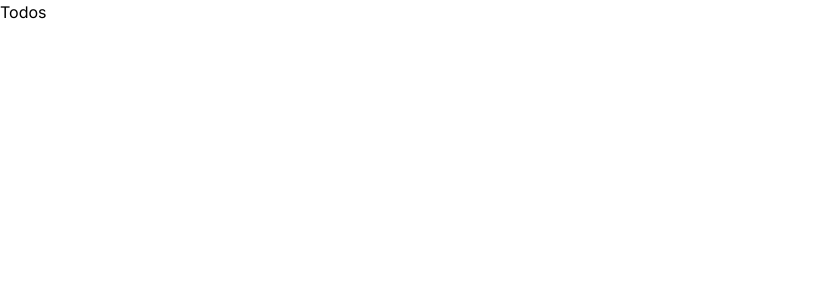
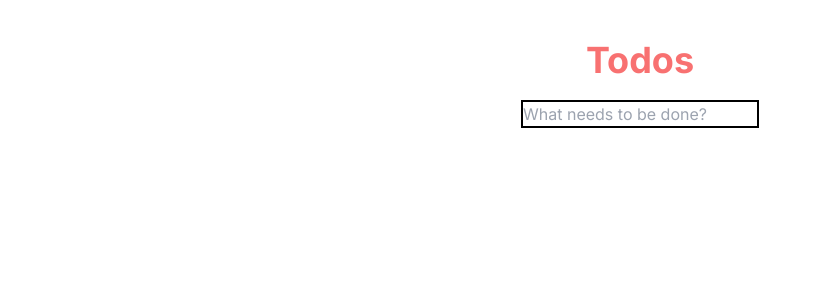
Before and after one commit to dlaurq/TODOS, a Next.js app: page / in a window 1280 px wide. Shown: the top 300 px of the page, without its empty margins (0-822 px from the left). Built offline with nearby package versions, Linux system fonts and the light colour scheme.

Commit message:
Am adaugat functionalitatea de a adauga un task in DB

```diff
--- /dev/null
+++ b/app/api/todo/route.ts
@@ -0,0 +1,9 @@
+import prisma from '@/app/lib/prisma';
+
+export async function POST(req: Request) {
+  const res: { title: string } = await req.json();
+
+  await prisma.todo.create({ data: { title: res.title } });
+
+  return Response.json({ message: 'Todo added successfully' });
+}
--- /dev/null
+++ b/app/components/TodosInput.tsx
@@ -0,0 +1,38 @@
+'use client';
+
+import { useRouter } from 'next/navigation';
+import React, { useState } from 'react';
+
+export default function TodosInput() {
+  const [inputValue, setInputValue] = useState<string>('');
+  const router = useRouter();
+  const handleKeyDown = async (e: React.KeyboardEvent<HTMLInputElement>) => {
+    if (e.key === 'Enter') {
+      try {
+        const res = await fetch('/api/todo', {
+          method: 'POST',
+          body: JSON.stringify({ title: inputValue }),
+        });
+
+        const data = await res.json();
+        router.refresh();
+        console.log(data);
+      } catch (err) {
+        console.log(err);
+      }
+    }
+  };
+
+  return (
+    <section>
+      <input
+        className="border-black border-2"
+        type="text"
+        placeholder="What needs to be done?"
+        value={inputValue}
+        onChange={(e) => setInputValue(e.target.value)}
+        onKeyDown={handleKeyDown}
+      />
+    </section>
+  );
+}
--- /dev/null
+++ b/app/lib/prisma.ts
@@ -0,0 +1,17 @@
+import { PrismaClient } from '@prisma/client';
+
+const prismaClientSingleton = () => {
+  return new PrismaClient();
+};
+
+type PrismaClientSingleton = ReturnType<typeof prismaClientSingleton>;
+
+const globalForPrisma = globalThis as unknown as {
+  prisma: PrismaClientSingleton | undefined;
+};
+
+const prisma = globalForPrisma.prisma ?? prismaClientSingleton();
+
+export default prisma;
+
+if (process.env.NODE_ENV !== 'production') globalForPrisma.prisma = prisma;
--- a/app/page.tsx
+++ b/app/page.tsx
@@ -1,7 +1,10 @@
+import TodosInput from './components/TodosInput';
+
 export default function Home() {
   return (
-    <main>
-      <h1>Todos</h1>
+    <main className="min-w-max min-h-screen flex flex-col items-center gap-5">
+      <h1 className="text-4xl font-bold text-red-400 pt-10">Todos</h1>
+      <TodosInput />
     </main>
   );
 }
```
